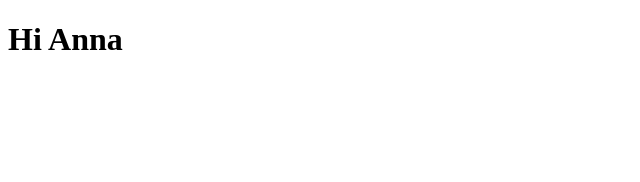
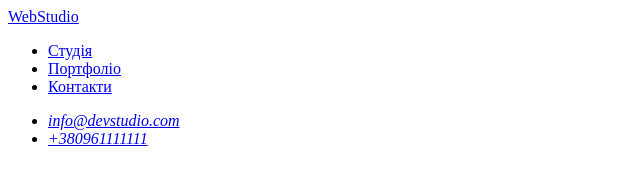
Before and after one commit to OleksiiMatviienko2022/goit-markup-hw-01, a plain HTML site: page index.html in a window 1280 px wide. Shown: the whole page, without its empty margins (0-640 px from the left). Drawn offline with Linux system fonts and the light colour scheme.

Commit message:
HW-01 Header

```diff
--- a/index.html
+++ b/index.html
@@ -1,5 +1,5 @@
 <!DOCTYPE html>
-<html lang="en">
+<html lang="uk">
 <head>
     <meta charset="UTF-8">
     <meta http-equiv="X-UA-Compatible" content="IE=edge">
@@ -7,6 +7,23 @@
     <title>Document</title>
 </head>
 <body>
-    <h1>Hi Anna</h1>
+    <header>
+        <a href="/">WebStudio</a>
+
+        <ul>
+            <li><a href="#">Студія</a></li>
+            <li><a href="#">Портфоліо</a></li>
+            <li><a href="#">Контакти</a></li>
+        </ul>
+
+        <address>
+        <ul>
+            <li> <a href="mailto:info@devstudio.com">info@devstudio.com</a> </li>
+            <li> <a href="tel:+380961111111">+380961111111</a> </li>
+        </ul>
+        </address>
+
+
+    </header>
 </body>
 </html>
```
